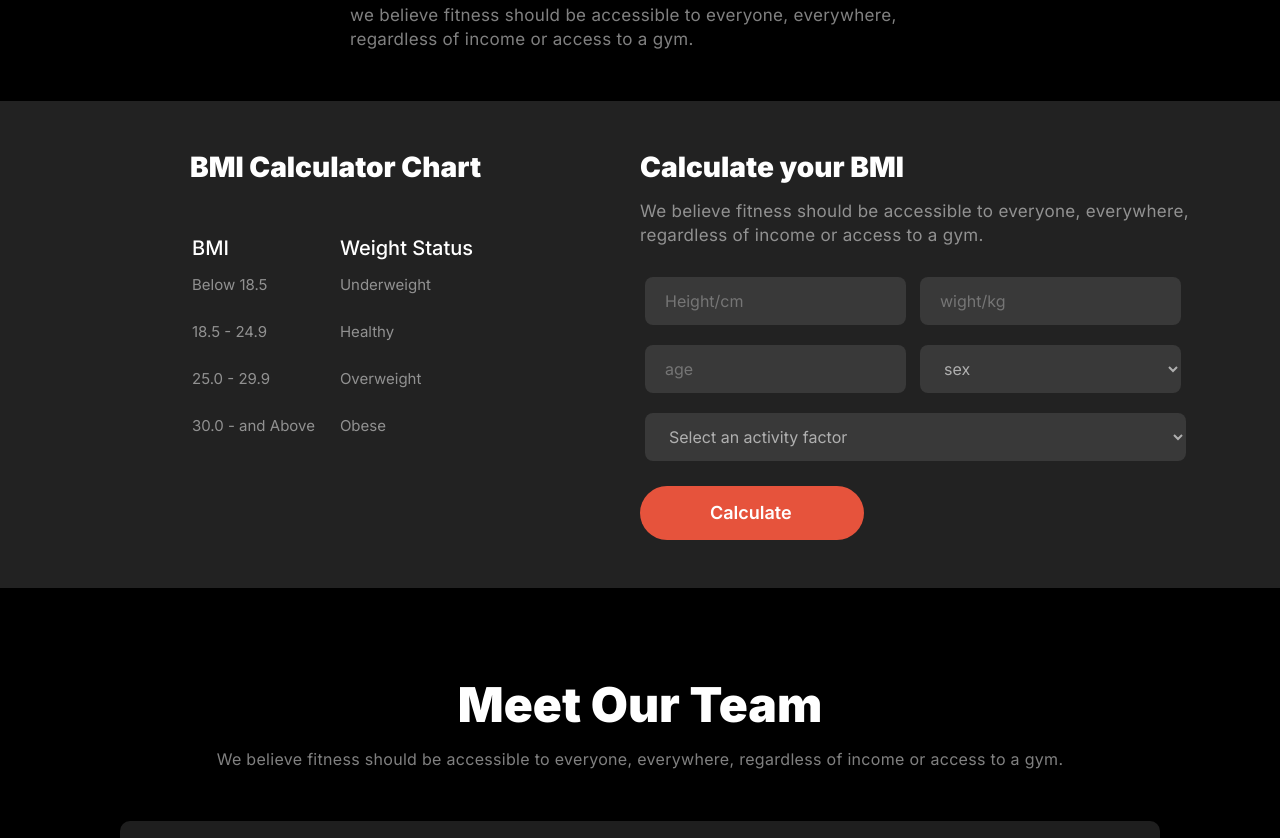
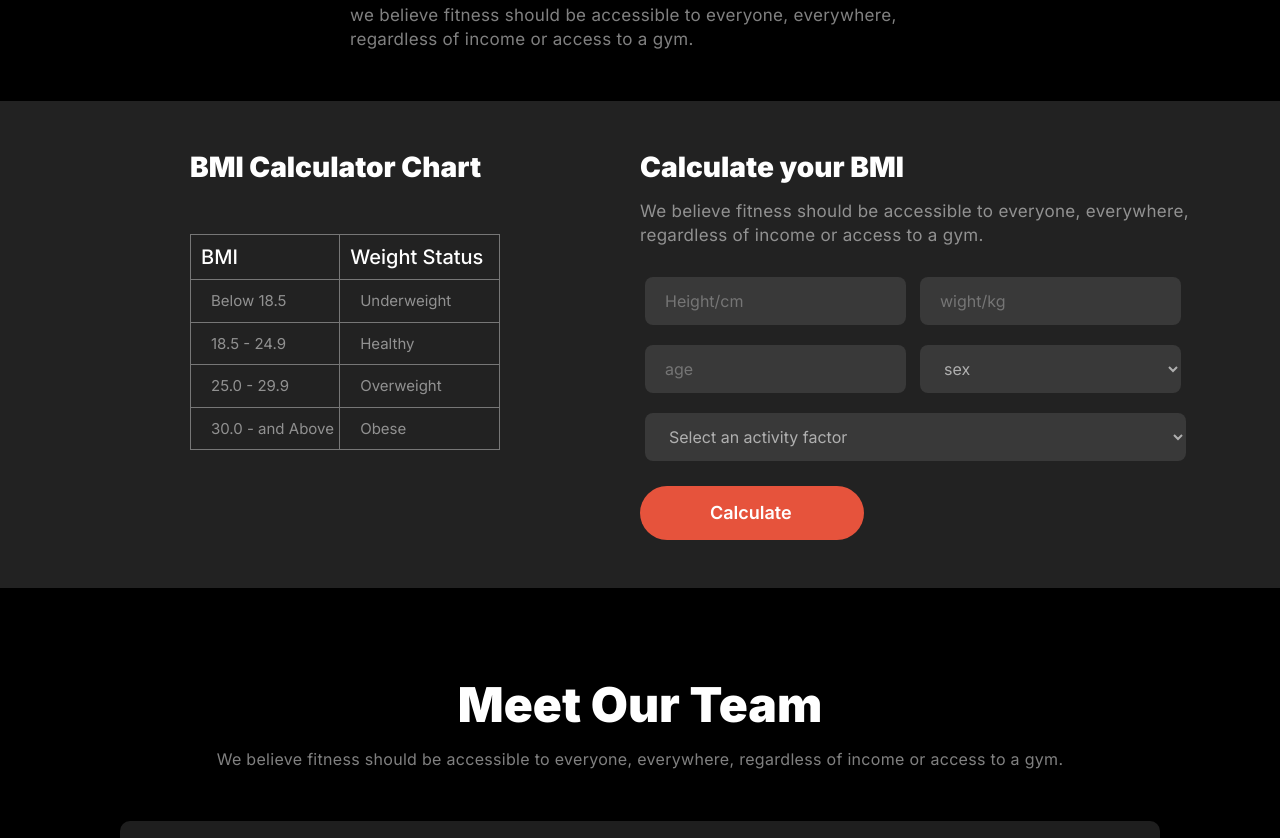
Before and after one commit to Fahim-Haowlader/Assignment-2, a plain HTML site: page index.html in a window 1280 px wide. Shown: the part 2646-3484 px from the top of the page. Drawn offline with Linux system fonts and the light colour scheme.

Commit message:
first commit

```diff
--- a/style.css
+++ b/style.css
@@ -588,7 +588,13 @@ table {
     width: 310px;
     height: 216px;
 }
-
+table,th,td {
+    border: 1px solid rgb(119, 119, 119);
+    border-collapse: collapse;
+}
+/* th,td{
+    padding-left: 20px;
+} */
 th {
     color: rgb(255, 255, 255);
     font-family: Inter;
@@ -597,6 +603,8 @@ th {
     line-height: 120%;
     letter-spacing: 0%;
     text-align: left;
+    padding: 10px 10px;
+
 }
 
 td {
@@ -607,6 +615,7 @@ td {
     line-height: 120%;
     letter-spacing: 0%;
     text-align: left;
+    padding-left: 20px;
 }
 
 .bmi-right {
@@ -808,7 +817,7 @@ input[type="text"] {
     border: 1px solid transparent;
     border-radius: 20px;
     margin-top: 0px;
-    box-shadow: 10px 10px 30px rgba(255, 255, 255, 0.346);
+    box-shadow: 10px 10px 30px rgba(255, 255, 255, 0.346),inset 5px 5px 40px white;
 }
 
 .plan h3 {
@@ -1482,6 +1491,7 @@ footer {
         height: 216px;
     }
 
+
     th {
         color: rgb(255, 255, 255);
         font-family: Inter;
```
